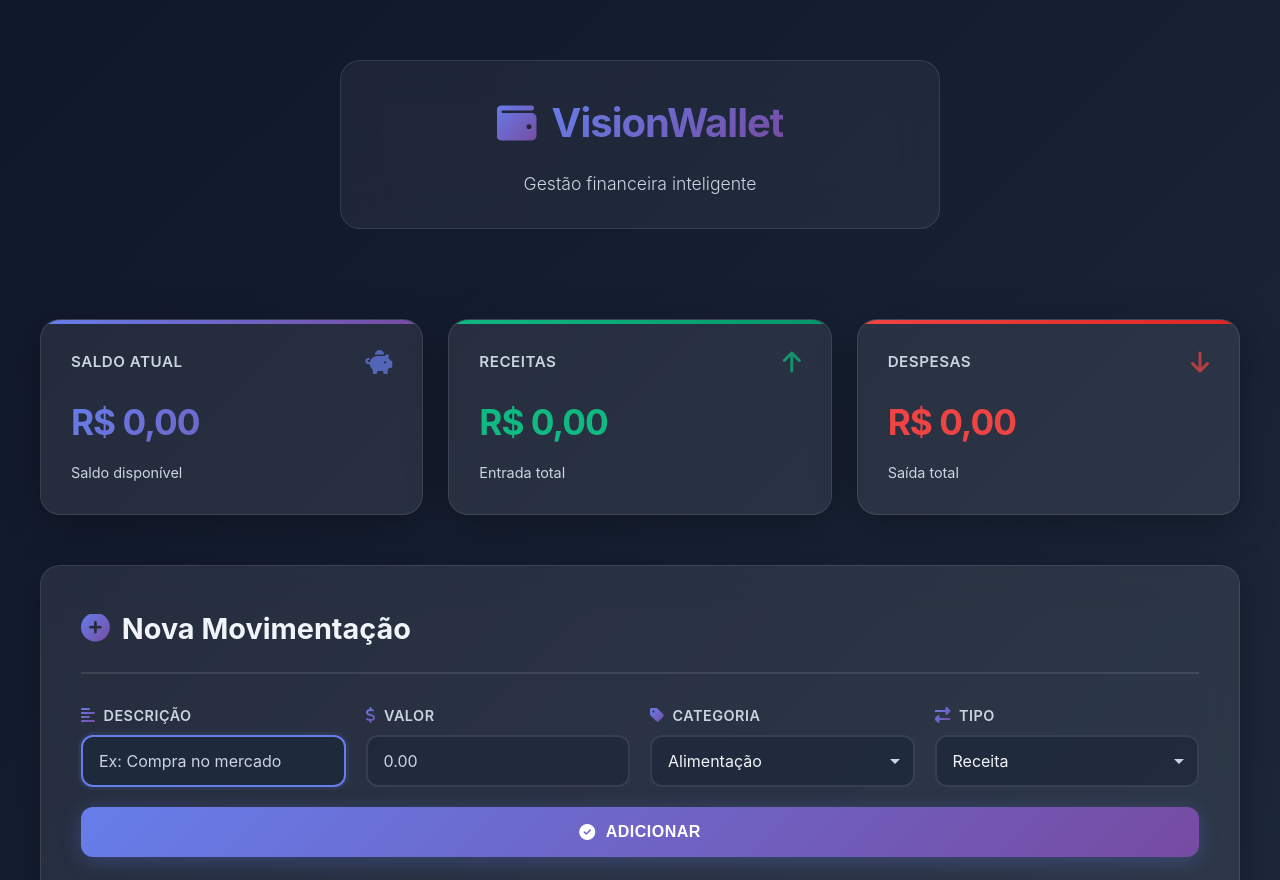
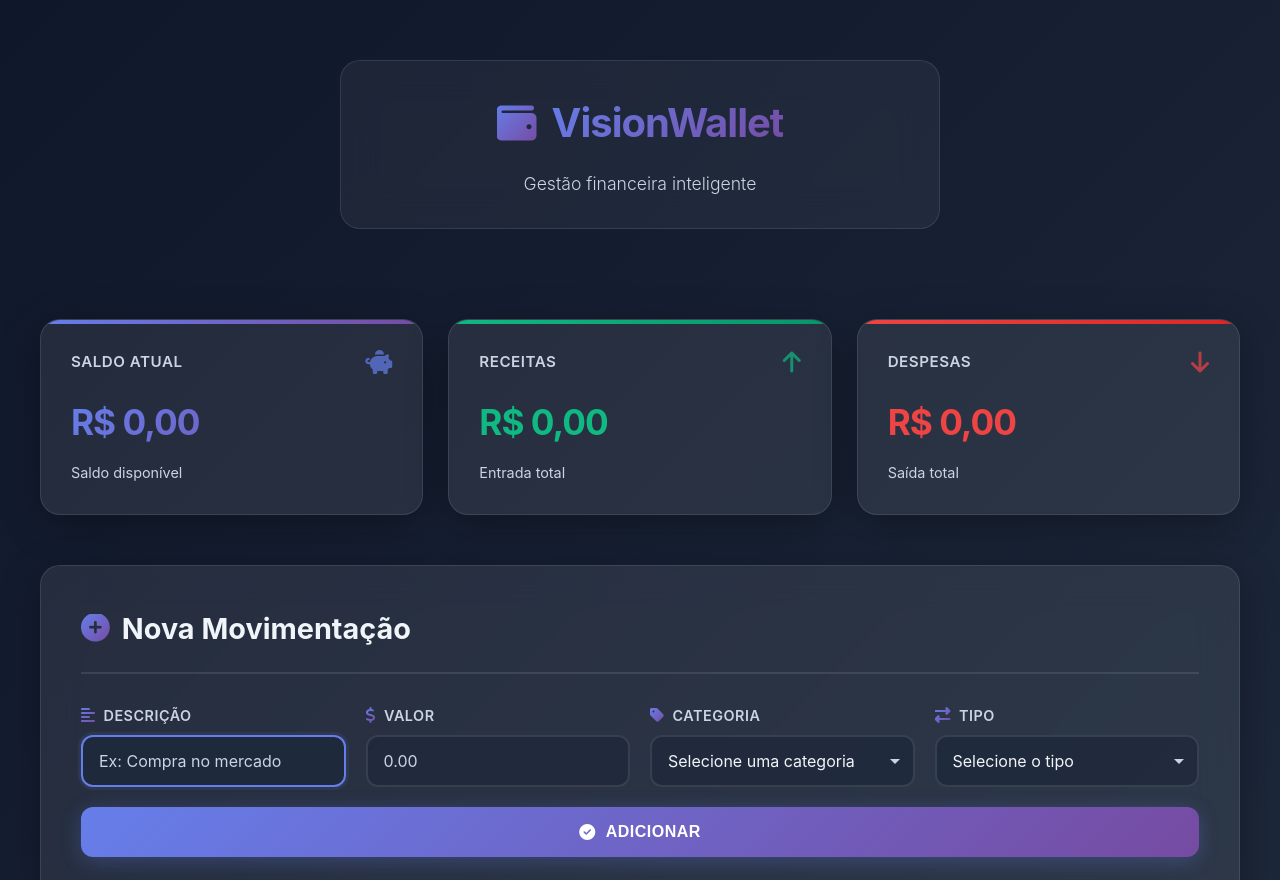
Before and after one commit to lauramachadoss/visionwallet, a plain HTML site: page index.html in a window 1280 px wide. Shown: the top 880 px of the page. Drawn offline with Linux system fonts and the light colour scheme.

Commit message:
fix: seleção input

```diff
--- a/index.html
+++ b/index.html
@@ -68,7 +68,8 @@
 
                 <div class="form-group">
                     <label for="category"><i class="fas fa-tag"></i> Categoria</label>
-                    <select id="category">
+                    <select id="category" required>
+                        <option value="">Selecione uma categoria</option>
                         <option>Alimentação</option>
                         <option>Transporte</option>
                         <option>Moradia</option>
@@ -83,7 +84,8 @@
 
                 <div class="form-group">
                     <label for="type"><i class="fas fa-exchange-alt"></i> Tipo</label>
-                    <select id="type">
+                    <select id="type" required>
+                        <option value="">Selecione o tipo</option>
                         <option value="income">Receita</option>
                         <option value="expense">Despesa</option>
                     </select>
```
